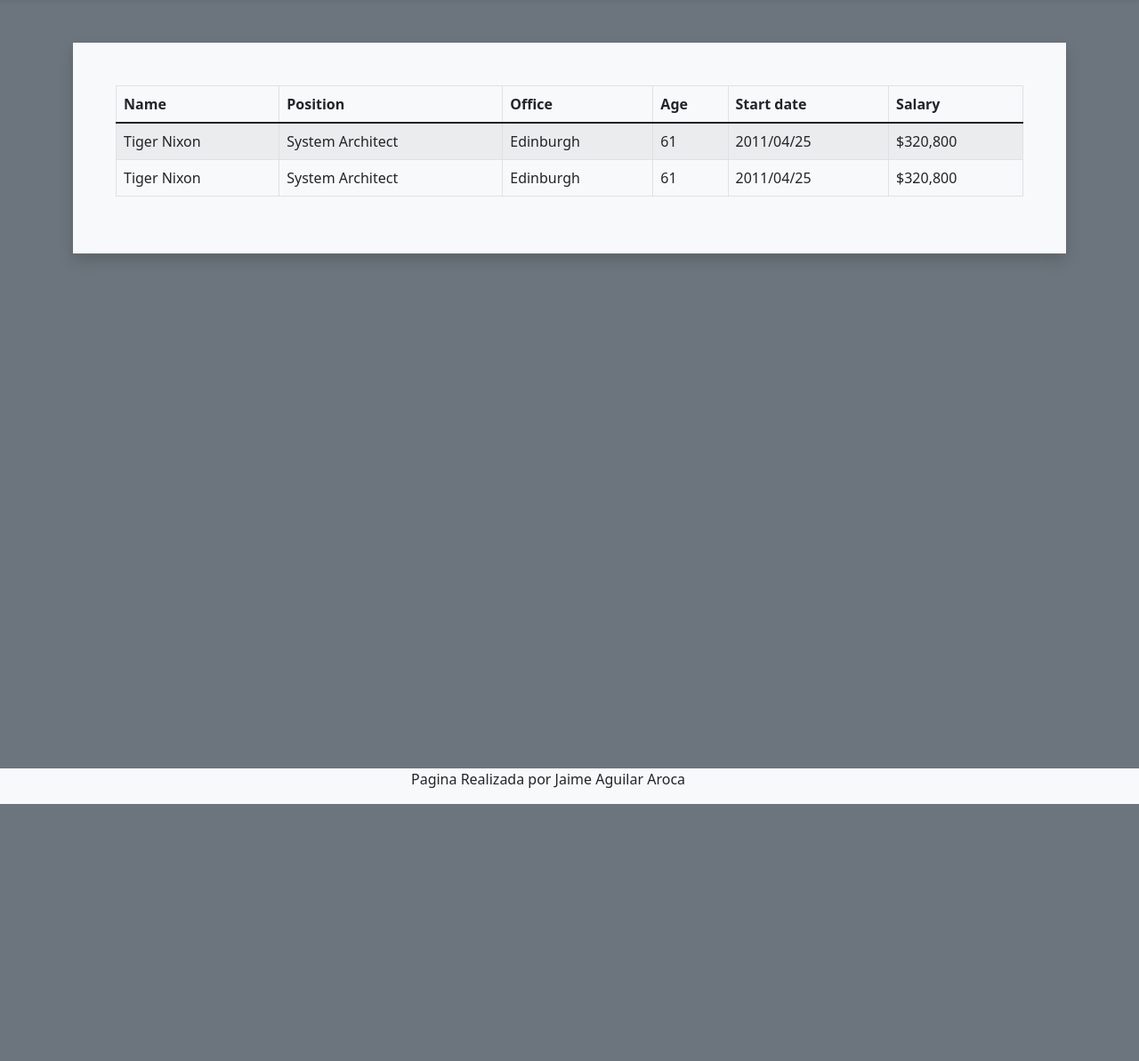
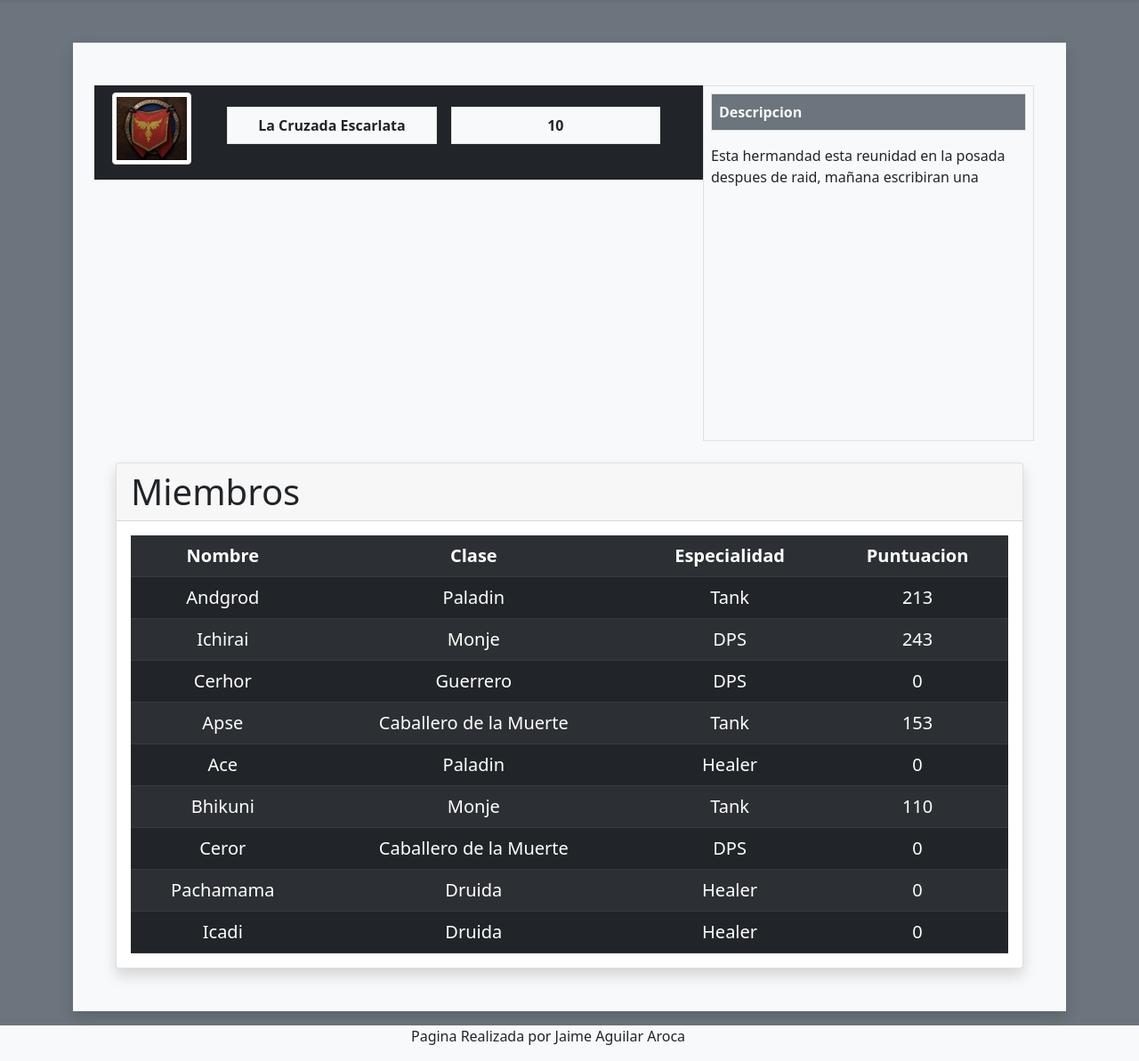
Before and after one commit to JaimeAguiAro/Dungeonrio, a PHP site: page /Dungeonrio/hermandad.php in a window 1280 px wide. Shown: the part 63-1256 px from the top of the page at 89% size. Before the commit the page ends 967 px from the top, so only its background shows below. Run offline with PHP 8.4, Linux system fonts and the light colour scheme; data comes from the database, SQL or seed files in the repository; some libraries are stand-ins or nearby versions.

Commit message:
Personaje y hermandad casi terminado

```diff
--- a/backend.php
+++ b/backend.php
@@ -109,40 +109,6 @@
         $result = mysqli_query($conection,$sql);
         echo "<table class='table table-dark table-striped'>";
         echo "<tr class='text-center'><th scope='col'>Mazmorra</th><th scope='col'>Tiempo Empleado</th><th scope='col'>Puntuacion</th></tr>";
-        switch (mysqli_num_rows($result)) {
-            case 0:
-                echo "<tr class='text-center'>";
-                echo "<td scope='row'>Reposo de los Reyes</td>";
-                echo "<td>----</td>";
-                echo "<td>----</td>";
-                echo "</tr>";
-                echo "<tr class='text-center'>";
-                echo "<td scope='row'>Asalto a Boralus</td>";
-                echo "<td>----</td>";
-                echo "<td>----</td>";
-                echo "</tr>";
-                echo "<tr class='text-center'>";
-                echo "<td scope='row'>Fuerte Libre</td>";
-                echo "<td>----</td>";
-                echo "<td>----</td>";
-                echo "</tr>";
-                echo "<tr class='text-center'>";
-                echo "<td scope='row'>Altar de la Tormenta</td>";
-                echo "<td>----</td>";
-                echo "<td>----</td>";
-                echo "</tr>";
-                echo "<tr class='text-center'>";
-                echo "<td scope='row'>Veta Madre</td>";
-                echo "<td>----</td>";
-                echo "<td>----</td>";
-                echo "</tr>";
-                echo "<tr class='text-center'>";
-                echo "<td scope='row'>Catacumbas putrefactas</td>";
-                echo "<td>----</td>";
-                echo "<td>----</td>";
-                echo "</tr>";
-            break;
-            case 1:
         while ($row = mysqli_fetch_array($result)) {
             echo "<tr class='text-center'>";
             if (($key = array_search($row["nombre"], $mazmorras)) !== false) {
@@ -161,98 +127,32 @@
             echo "<td>----</td>";
             echo "</tr>";
         }
-            break;
-            case 2:
+        echo "</table>";
+        mysqli_free_result($result);
+        mysqli_close($conection);
+    }
+    function getHermandadMiembros($hermandad){
+        $conection = mysqli_connect('127.0.0.1', 'root', '');
+        mysqli_select_db($conection, "dungeonrio");
+
+        $sqlIdHermandad = "SELECT ID FROM hermandad WHERE nombre = '$hermandad';";
+        $resultIdHermandad = mysqli_query($conection,$sqlIdHermandad);
+        $IdHermandad = mysqli_fetch_array($resultIdHermandad)[0];
+        mysqli_free_result($resultIdHermandad);
+
+        $sql = "SELECT p.nombre,p.clase,p.especializacion,p.puntuacion
+                FROM personaje AS p INNER JOIN hermandad AS h ON p.ID_hermandad = h.ID WHERE h.ID = $IdHermandad";
+        $result = mysqli_query($conection,$sql);
+        echo "<table class='table table-dark table-striped'>";
+        echo "<tr class='text-center'><th scope='col'>Nombre</th><th scope='col'>Clase</th><th scope='col'>Especialidad</th><th scope='col'>Puntuacion</th></tr>";
         while ($row = mysqli_fetch_array($result)) {
             echo "<tr class='text-center'>";
-                    if (($key = array_search($row["nombre"], $mazmorras)) !== false) {
-                        unset($mazmorras[$key]);
-                    }
             echo "<td scope='row'>".$row["nombre"]."</td>";
-                    echo "<td>".$row["tiempo_empleado"]."</td>";
+            echo "<td>".$row["clase"]."</td>";
+            echo "<td>".$row["especializacion"]."</td>";
             echo "<td>".$row["puntuacion"]."</td>";
             echo "</tr>";
         }
-                foreach ($mazmorras as $mazmorra) {
-                    echo "</tr>";
-                    echo "<tr class='text-center'>";
-                    echo "<td scope='row'>$mazmorra</td>";
-                    echo "<td>----</td>";
-                    echo "<td>----</td>";
-                    echo "</tr>";
-                }
-            break;
-            case 3:
-                while ($row = mysqli_fetch_array($result)) {
-                    echo "<tr class='text-center'>";
-                    if (($key = array_search($row["nombre"], $mazmorras)) !== false) {
-                        unset($mazmorras[$key]);
-                    }
-                    echo "<td scope='row'>".$row["nombre"]."</td>";
-                    echo "<td>".$row["tiempo_empleado"]."</td>";
-                    echo "<td>".$row["puntuacion"]."</td>";
-                    echo "</tr>";
-                }
-                foreach ($mazmorras as $mazmorra) {
-                    echo "</tr>";
-                    echo "<tr class='text-center'>";
-                    echo "<td scope='row'>$mazmorra</td>";
-                    echo "<td>----</td>";
-                    echo "<td>----</td>";
-                    echo "</tr>";
-                }
-            break;
-            case 4:
-                while ($row = mysqli_fetch_array($result)) {
-                    echo "<tr class='text-center'>";
-                    if (($key = array_search($row["nombre"], $mazmorras)) !== false) {
-                        unset($mazmorras[$key]);
-                    }
-                    echo "<td scope='row'>".$row["nombre"]."</td>";
-                    echo "<td>".$row["tiempo_empleado"]."</td>";
-                    echo "<td>".$row["puntuacion"]."</td>";
-                    echo "</tr>";
-                }
-                foreach ($mazmorras as $mazmorra) {
-                    echo "</tr>";
-                    echo "<tr class='text-center'>";
-                    echo "<td scope='row'>$mazmorra</td>";
-                    echo "<td>----</td>";
-                    echo "<td>----</td>";
-                    echo "</tr>";
-                }
-            break;
-            case 5:
-                while ($row = mysqli_fetch_array($result)) {
-                    echo "<tr class='text-center'>";
-                    if (($key = array_search($row["nombre"], $mazmorras)) !== false) {
-                        unset($mazmorras[$key]);
-                    }
-                    echo "<td scope='row'>".$row["nombre"]."</td>";
-                    echo "<td>".$row["tiempo_empleado"]."</td>";
-                    echo "<td>".$row["puntuacion"]."</td>";
-                    echo "</tr>";
-                }
-                foreach ($mazmorras as $mazmorra) {
-                    echo "</tr>";
-                    echo "<tr class='text-center'>";
-                    echo "<td scope='row'>$mazmorra</td>";
-                    echo "<td>----</td>";
-                    echo "<td>----</td>";
-                    echo "</tr>";
-                }
-            break;
-            default:
-                while ($row = mysqli_fetch_array($result)) {
-                echo "<tr class='text-center'>";
-                echo "<td scope='row'>".$row["nombre"]."</td>";
-                echo "<td>".$row["tiempo_empleado"]."</td>";
-                echo "<td>".$row["puntuacion"]."</td>";
-                echo "</tr>";
-                }
-            break;
-        }
-
         echo "</table>";
         mysqli_free_result($result);
         mysqli_close($conection);
@@ -380,7 +280,6 @@
 
         mysqli_close($conection);
     }
-    // TODO Terminar que mire si ya se a relizado y sumar la puntuacion
     if (isset($_GET["nombreMazmorra"])) {
         $nombreMazmorra = $_GET["nombreMazmorra"];
         $nombrePjRealizada = $_GET["nombrePjRealizada"];
--- a/hermandad.php
+++ b/hermandad.php
@@ -19,41 +19,42 @@
 </head>
 <body class="bg-secondary">
     <?php
+        include "backend.php";
         session_start();
         include "header.php";
     ?>
     <main class="container mt-5 mb-3">
-        <div class="container bg-light p-5 shadow">
-            <table id="ranking" class="table table-striped table-bordered" style="width:100%">
-                <thead>
-                    <tr>
-                        <th>Name</th>
-                        <th>Position</th>
-                        <th>Office</th>
-                        <th>Age</th>
-                        <th>Start date</th>
-                        <th>Salary</th>
-                    </tr>
-                </thead>
-                <tbody>
-                    <tr>
-                        <td>Tiger Nixon</td>
-                        <td>System Architect</td>
-                        <td>Edinburgh</td>
-                        <td>61</td>
-                        <td>2011/04/25</td>
-                        <td>$320,800</td>
-                    </tr>
-                    <tr>
-                        <td>Tiger Nixon</td>
-                        <td>System Architect</td>
-                        <td>Edinburgh</td>
-                        <td>61</td>
-                        <td>2011/04/25</td>
-                        <td>$320,800</td>
-                    </tr>
-                </tbody>
-            </table>
+        <div class="bg-light p-5 shadow">
+            <div class="row">
+                <div class="row bg-dark p-2 col-8 h-50">
+                    <div class="col-2">
+                        <img class="img-thumbnail" src="img/logoHermandad.jpg" alt="fotoHermandad">
+                    </div>
+                    <div class="col row m-2">
+                        <p class="d-flex align-items-center col row text-center">
+                            <span class="border bg-light p-2 fw-bold col m-2">La Cruzada Escarlata</span>
+                            <span class="border bg-light p-2 fw-bold col m-2">10</span>
+                        </p>
+
+                    </div>
+                </div>
+                <div class="col border bg-light p-2" style="min-height: 400px;">
+                    <p class="col border bg-secondary fw-bold p-2 text-light">Descripcion</p>
+                    <span>
+                        Esta hermandad esta reunidad en la posada despues de raid, mañana escribiran una
+                    </span>
+                </div>
+            </div>
+            <div class="card shadow mt-4">
+                <h1 class="card-header">Miembros</h1>
+                <div class="card-body">
+                    <blockquote class="blockquote mb-0">
+                    <?php
+                    getHermandadMiembros("La Cruzada Escarlata");
+                    ?>
+                    </blockquote>
+                </div>
+            </div>
         </div>
     </main>
     <?php
```
Also changed, not shown: personaje.php (+2 -6 lines), img/cruzadaEscarlataLogo.jpg (added), img/logoHermandad.jpg (added). Lines whose indentation alone changed are shown as unchanged.
